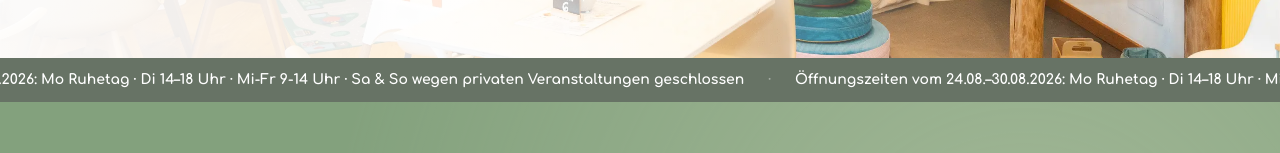
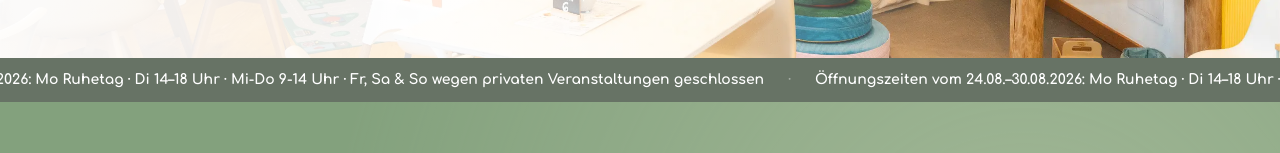
Before and after one commit to PhilippW22/zwerghain, a Next.js app: page / in a window 1280 px wide. Shown: the part 647-800 px from the top of the page. Built offline with nearby package versions, Linux system fonts and the light colour scheme.

Commit message:
update ticker

```diff
--- a/app/page.tsx
+++ b/app/page.tsx
@@ -6,7 +6,7 @@ import FAQ from '@/components/sections/FAQ'
 import Visit from '@/components/sections/Visit'
 
 const tickerItems = [
-  'Öffnungszeiten vom 24.08.–30.08.2026: Mo Ruhetag · Di 14–18 Uhr · Mi-Fr 9-14 Uhr · Sa & So wegen privaten Veranstaltungen geschlossen'
+  'Öffnungszeiten vom 24.08.–30.08.2026: Mo Ruhetag · Di 14–18 Uhr · Mi-Do 9-14 Uhr · Fr, Sa & So wegen privaten Veranstaltungen geschlossen'
   //  Sommeröffnungszeiten: Di 14–18 Uhr · Mi–Fr 9–14 Uhr · Sa 9–18 Uhr · So 9-14 Uhr · Mo Ruhetag · Hinweis: Am Donnerstag (06.08.) und Samstag (08.08.) bleibt das Zwerghain geschlossen.'
   //   Öffnungszeiten vom 09.–14.06.2026: Aufgrund privater Veranstaltungen schließen wir an einigen Tagen früher. Di 14–17:30 Uhr · Mi 9–17:30 Uhr · Do 9–14 Uhr · Fr 9–17:30 Uhr · Sa 9–13 Uhr · So 9–12:30 Uhr Sonntagsfrühstück nur mit Reservierung'
   //    Öffnungszeiten: Di 14–17:30 Uhr · Mi–Fr 9–17:30 Uhr · Sa & So 9–17 Uhr · Mo Ruhetag · Sonntagsfrühstück 9-13 Uhr nur mit Reservierung
```
